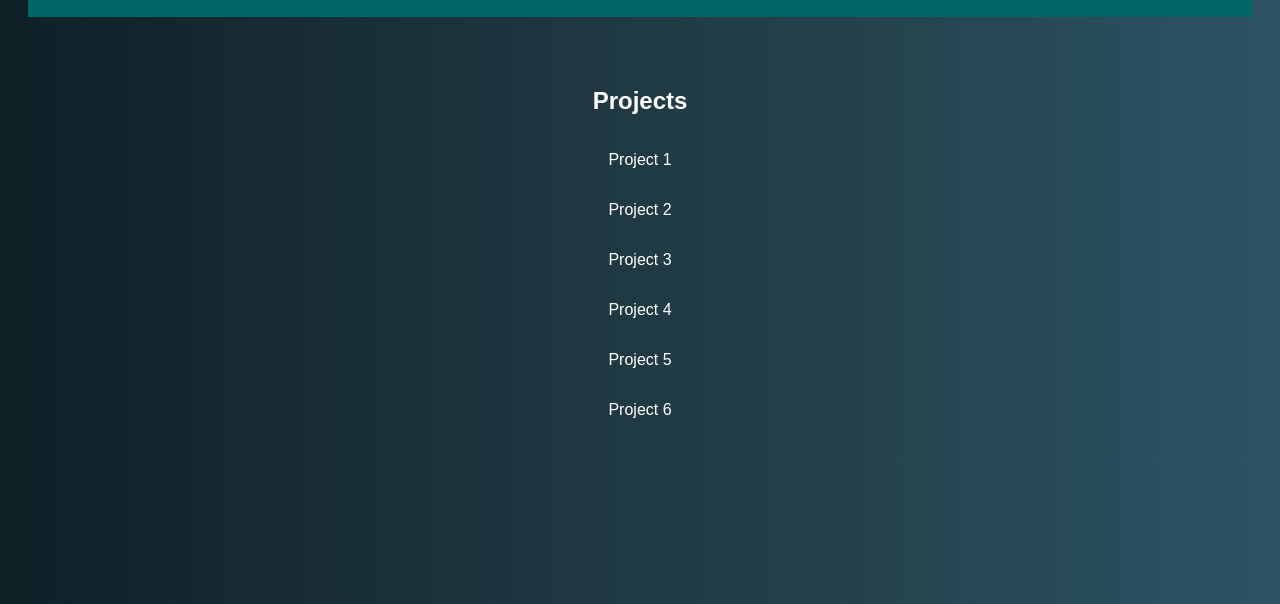
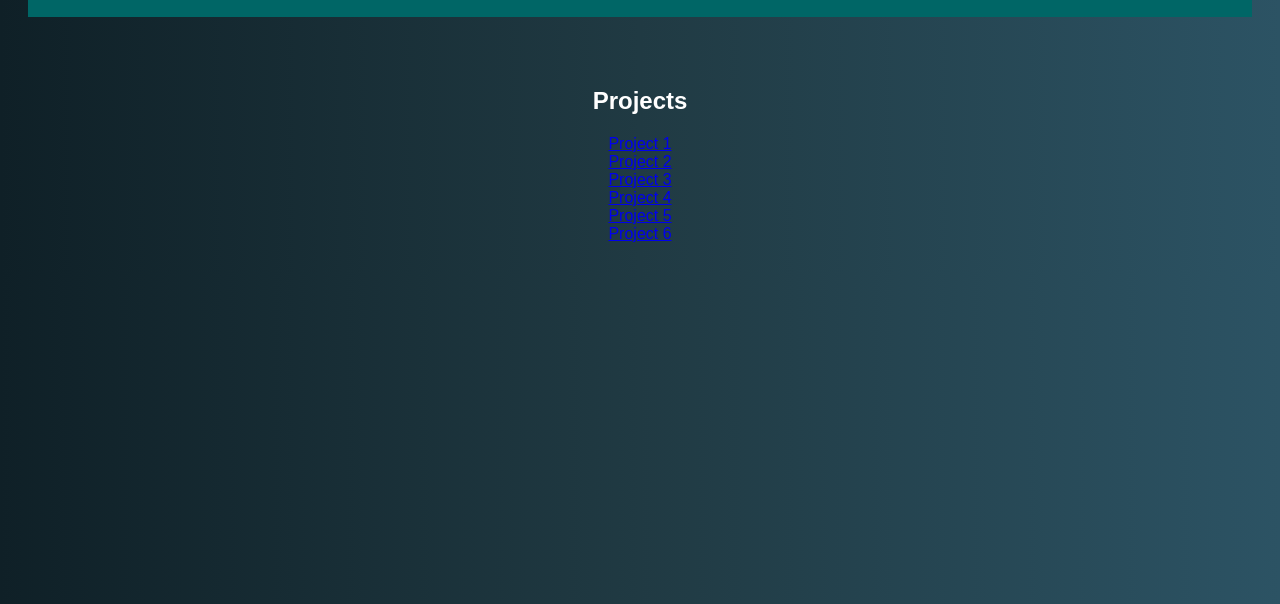
Before and after one commit to VP-ZITHA/portfolio-website, a plain HTML site: page index.html in a window 1280 px wide. Both pictures are taken after a click on the button "Projects". Shown: the part 196-800 px from the top of the page. Drawn offline with Linux system fonts and the light colour scheme.

Commit message:
index.html

```diff
--- a/index.html
+++ b/index.html
@@ -63,12 +63,24 @@
   <!-- Projects Section -->
   <section id="projects" class="hidden">
     <h2>Projects</h2>
-    <div class="project-item"><p>Project 1</p></div>
-    <div class="project-item"><p>Project 2</p></div>
-    <div class="project-item"><p>Project 3</p></div>
-    <div class="project-item"><p>Project 4</p></div>
-    <div class="project-item"><p>Project 5</p></div>
-    <div class="project-item"><p>Project 6</p></div>
+    <div class="project-item">
+       <a href="https://yourproject1.com" target="_blank">Project 1</a>
+    </div>
+    <div class="project-item">
+       <a href="https://yourproject1.com" target="_blank">Project 2</a>
+    </div>
+    <div class="project-item">
+       <a href="https://yourproject1.com" target="_blank">Project 3</a>
+    </div>
+    <div class="project-item">
+       <a href="https://yourproject1.com" target="_blank">Project 4</a>
+    </div>
+    <div class="project-item">
+       <a href="https://yourproject1.com" target="_blank">Project 5</a>
+    </div>
+    <div class="project-item">
+       <a href="https://yourproject1.com" target="_blank">Project 6</a>
+    </div>
   </section>
 
   <!-- JS -->
```
